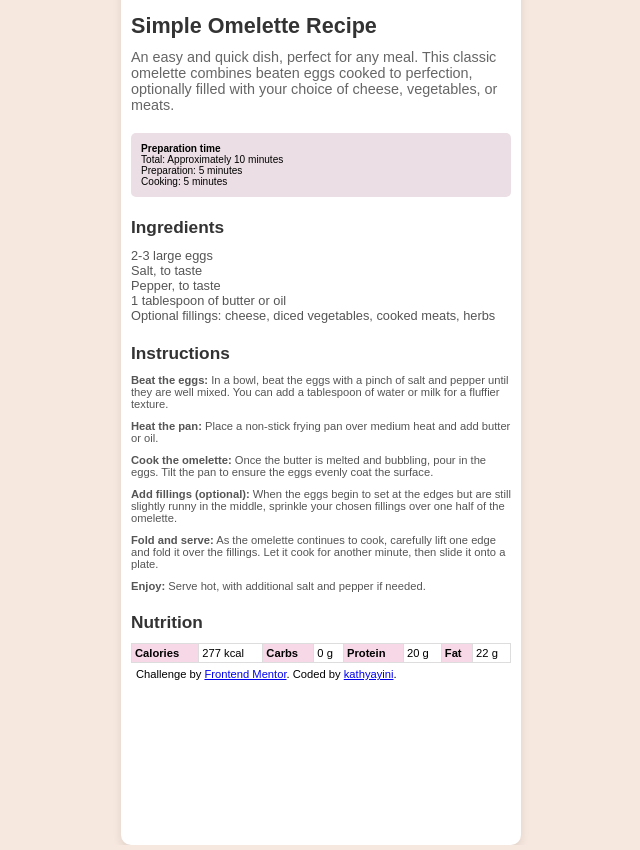
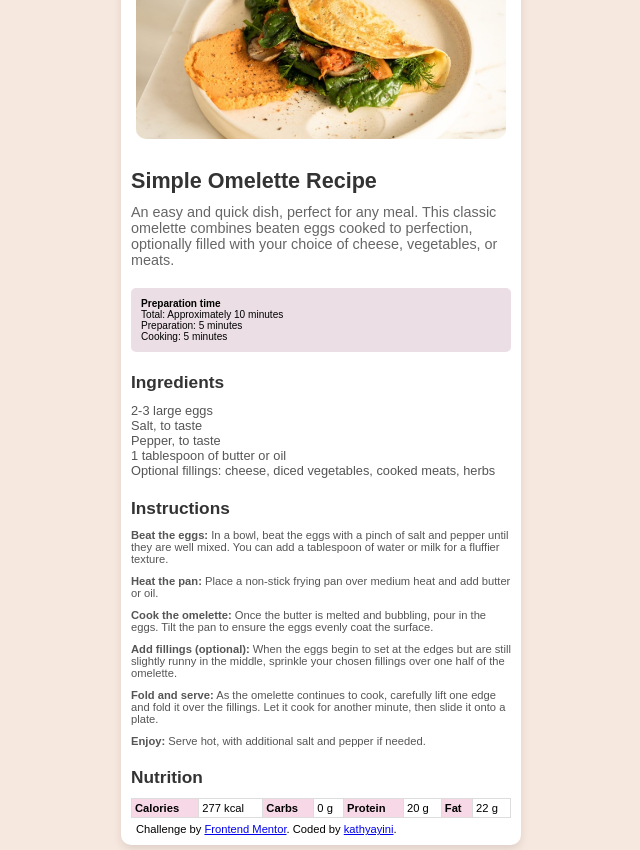
Before and after one commit to Srikathyayini/recipe.page, a plain HTML site: page index.html in a window 1280 px wide. Shown: the whole page, without its empty margins (319-959 px from the left). Drawn offline with Linux system fonts and the light colour scheme.

Commit message:
index.html

```diff
--- a/index.html
+++ b/index.html
@@ -11,7 +11,7 @@
 </head>
 <body>
   <div class="recipe-card">
-    <img src="./assets/images/image-omelette.jpeg" alt="Omelette Image" class="recipe-image">
+    <img src="https://github.com/Srikathyayini/recipe.page/blob/main/image-omelette.jpeg?raw=true" alt="Omelette Image" class="recipe-image">
     <div class="content">
         <h1>Simple Omelette Recipe</h1>
         <p class="description">An easy and quick dish, perfect for any meal. This classic omelette combines beaten eggs cooked to perfection, optionally filled with your choice of cheese, vegetables, or meats.</p>
```
